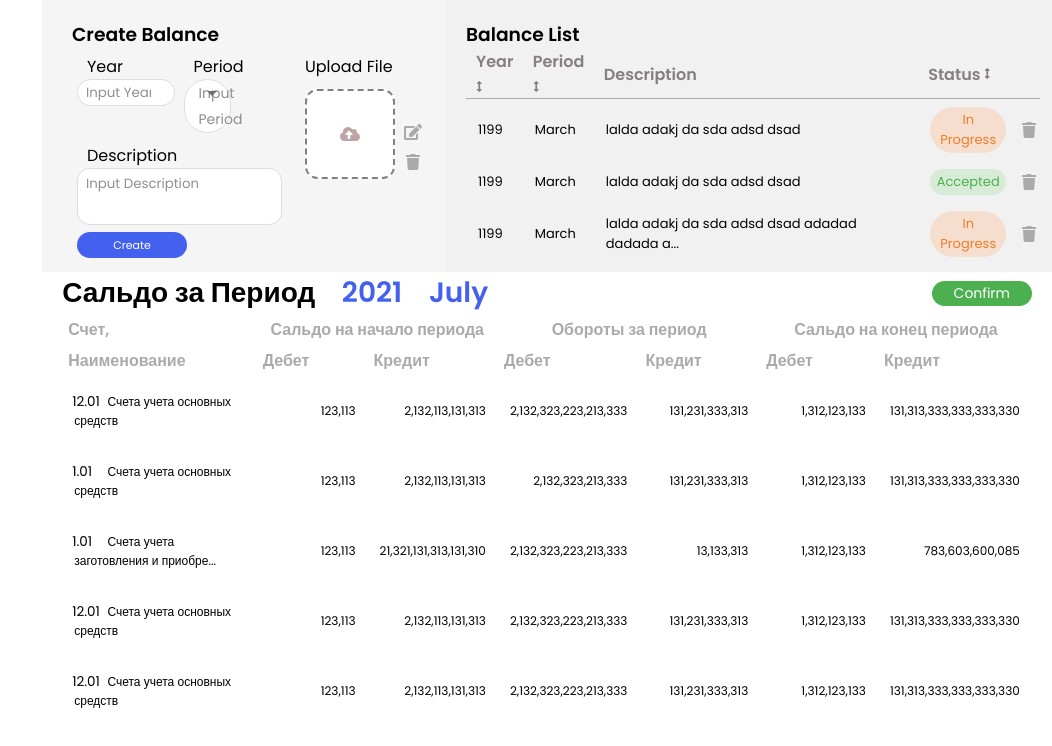
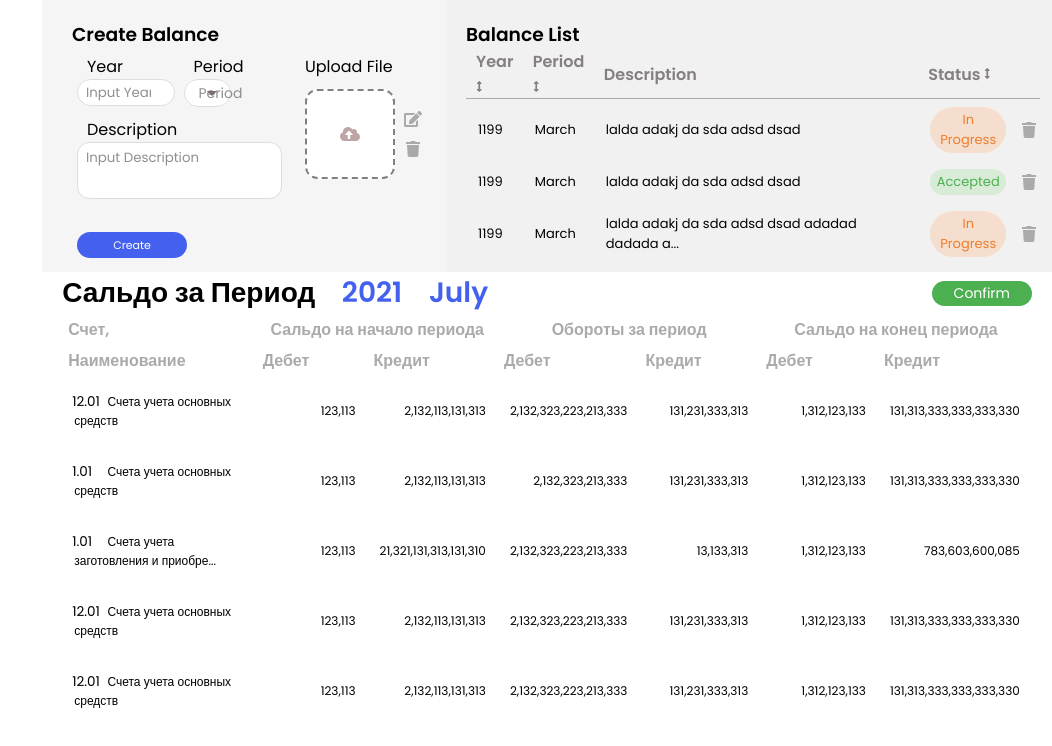
Before and after one commit to ulugbek-code/bspace, a Vue app: page /balance in a window 1280 px wide. Shown: the top 746 px of the page, without its empty margins (228-1280 px from the left). Built offline with nearby package versions, Linux system fonts and the light colour scheme.

Commit message:
changed base-dropdown placeholder

```diff
--- a/src/components/balanceUpload/AddBalance.vue
+++ b/src/components/balanceUpload/AddBalance.vue
@@ -9,7 +9,7 @@
                 </div>
                 <div class="input-container">
                     <label>Period</label>
-                    <base-dropdown :options="months" :index="true" :validity="!isValid" @input="showIt($event)" defaultVal="Input Period"></base-dropdown>
+                    <base-dropdown :options="months" :index="true" :validity="!isValid" @input="showIt($event)" defaultVal="Period"></base-dropdown>
                 </div>
                 <div class="input-container">
                     <label>Description</label>
```
